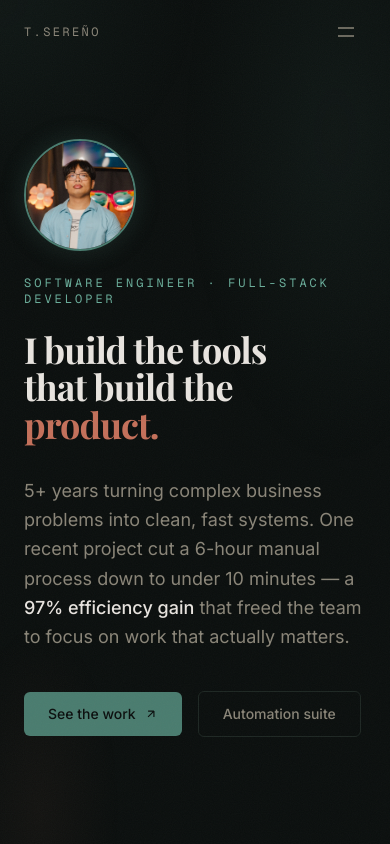
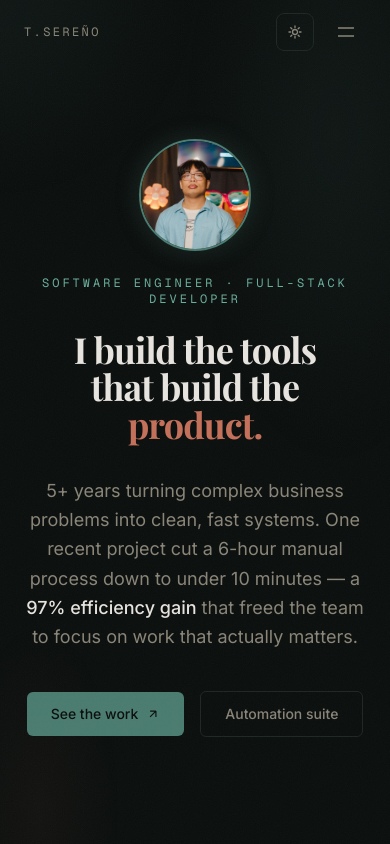
Before and after one commit to mangfredo/portfolio, a Next.js app: page / in a window 390 px wide. Shown: the top 844 px of the page. Built offline with nearby package versions, Linux system fonts and the light colour scheme; a web font is replaced by a local one.

Commit message:
fixed mobile view

```diff
--- a/src/components/Hero.tsx
+++ b/src/components/Hero.tsx
@@ -22,11 +22,11 @@ export default function Hero() {
       />
 
       <div className="relative max-w-7xl mx-auto w-full grid md:grid-cols-[1.1fr_0.9fr] gap-12 md:gap-20 items-end">
-        {/* Left — Text heavy, asymmetric */}
-        <div>
+        {/* Left — Text heavy, asymmetric on desktop, centered on mobile */}
+        <div className="text-center md:text-left">
           {/* Mobile-only photo */}
           <div
-            className="md:hidden w-28 h-28 rounded-full overflow-hidden border-2 select-none pointer-events-none mb-6"
+            className="md:hidden w-28 h-28 rounded-full overflow-hidden border-2 select-none pointer-events-none mb-6 mx-auto"
             style={{
               borderColor: "var(--accent)",
               boxShadow: "0 0 24px color-mix(in srgb, var(--accent) 25%, transparent)",
@@ -59,7 +59,7 @@ export default function Hero() {
           </h1>
 
           <p
-            className="text-lg sm:text-xl leading-relaxed max-w-xl mb-10"
+            className="text-lg sm:text-xl leading-relaxed max-w-xl mb-10 mx-auto md:mx-0"
             style={{ color: "var(--fg-muted)" }}
           >
             5+ years turning complex business problems into clean, fast systems.
@@ -71,7 +71,7 @@ export default function Hero() {
             that freed the team to focus on work that actually matters.
           </p>
 
-          <div className="flex flex-wrap items-center gap-4">
+          <div className="flex flex-wrap items-center justify-center md:justify-start gap-4">
             <a
               href="#work"
               className="sel-btn magnetic-btn inline-flex items-center gap-2 px-6 py-3 text-sm font-medium rounded-md transition-colors"
--- a/src/components/Navbar.tsx
+++ b/src/components/Navbar.tsx
@@ -72,10 +72,12 @@ export default function Navbar() {
           </li>
         </ul>
 
-        {/* Mobile toggle */}
+        {/* Mobile: theme toggle + burger */}
+        <div className="flex md:hidden items-center gap-3">
+          <ThemeToggle />
           <button
             onClick={() => setOpen(!open)}
-          className="md:hidden p-2"
+            className="p-2"
             style={{ color: "var(--fg-muted)" }}
             aria-label="Toggle menu"
           >
@@ -87,6 +89,7 @@ export default function Navbar() {
               )}
             </svg>
           </button>
+        </div>
       </div>
 
       {/* Mobile menu */}
@@ -110,9 +113,6 @@ export default function Navbar() {
               {l.label}
             </a>
           ))}
-          <div className="pt-2">
-            <ThemeToggle />
-          </div>
         </div>
       )}
     </nav>
```
Lines whose indentation alone changed are shown as unchanged.
